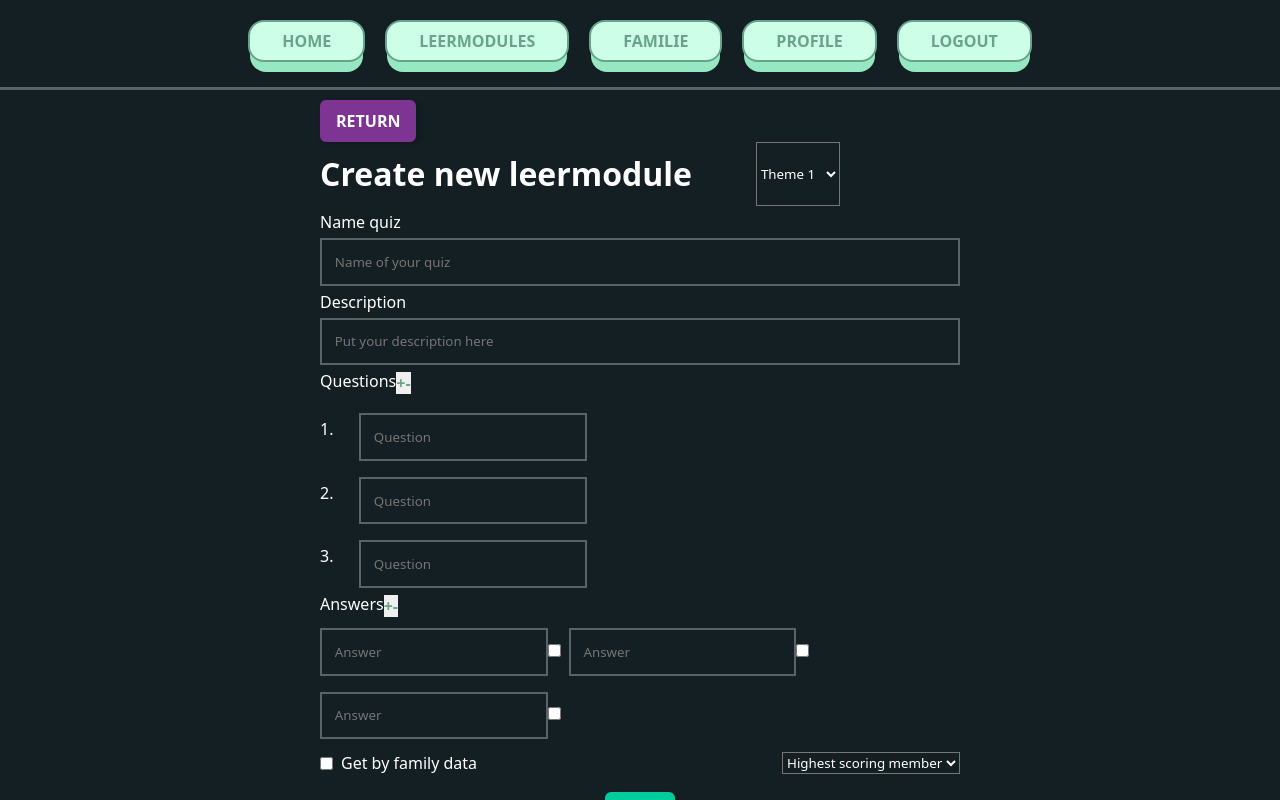
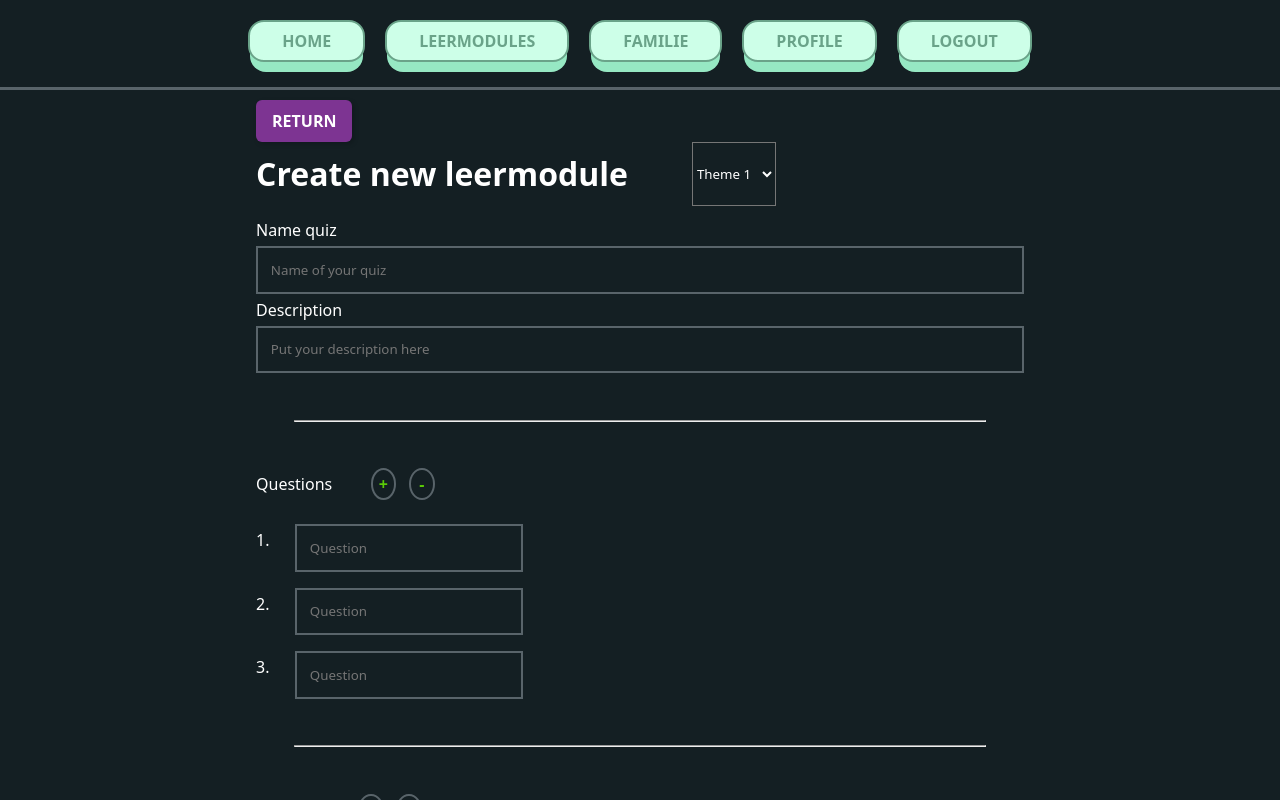
Before and after one commit to BryanBooij/TLE-3, a React (Vite) app: page /Leermodule/create in a window 1280 px wide. Built offline with nearby package versions, Linux system fonts and the light colour scheme; sample sign-in values are in the browser's storage; a web font is replaced by a local one.

Commit message:
- Gave up on the javascript part, it doesn't work and isn't needed for the last demo - Finished front-end of the create page

```diff
--- a/src/leermodule/CreateLeermodule.jsx
+++ b/src/leermodule/CreateLeermodule.jsx
@@ -5,7 +5,7 @@ import {useNavigate} from "react-router";
 import {useParams} from "react-router-dom";
 import {useState} from "react";
 import './styleLeermoduleAdmin.css';
-import './addRemoveElement.js';
+// import './addRemoveElement.js';
 import ButtonPurple from "../buttons/ButtonPurple.jsx";
 import ButtonMain from "../buttons/ButtonMain.jsx";
 
@@ -36,7 +36,7 @@ function CreateLeermodule() {
         <>
             <div id="createLeermoduleContainer">
                 <ButtonPurple alt={"Exit details page of [insert quiz name here]"} label={"Return"} onClick={() => navigate("/Leermodule")}></ButtonPurple>
-                <form action="">
+                <form action="" id={"createForm"}>
                     <div id={"titleDataCreate"}>
                         <h1>Create new leermodule</h1>
                         <select id="Theme" name="Theme">
@@ -53,16 +53,22 @@ function CreateLeermodule() {
                         </select>
                     </div>
 
+                    <div id={"basicInfo"}>
                     <label htmlFor="qname">Name quiz</label>
                     <input type="text" id="qname" name="quizname" placeholder="Name of your quiz"/>
 
                     <label htmlFor="desc">Description</label>
                     <input type="text" id="desc" name="description" placeholder="Put your description here"/>
+                    </div>
+
+                    <hr/>
 
                     <div className="increaseDecreaseBtnsCreate">
                         <label htmlFor="questions">Questions</label>
-                        <button id={"addQuestion"}>+</button>
-                        <button id={"removeQuestion"}>-</button>
+                        <div>
+                            <button id={"addQuestion"} className={"add_remove_btns"}>+</button>
+                            <button id={"removeQuestion"} className={"add_remove_btns"}>-</button>
+                        </div>
                     </div>
                     <div id="questionsContainerCreate">
                         <div>
@@ -79,22 +85,26 @@ function CreateLeermodule() {
                         </div>
                     </div>
 
+                    <hr/>
+
                     <div className="increaseDecreaseBtnsCreate">
                         <label htmlFor="answers">Answers</label>
-                        <button id={"addAnswer"}>+</button>
-                        <button id={"removeAnswer"}>-</button>
+                        <div>
+                            <button id={"addAnswer"} className={"add_remove_btns"}>+</button>
+                            <button id={"removeAnswer"} className={"add_remove_btns"}>-</button>
+                        </div>
                     </div>
                     <div id={"answersContainer"}>
                         <div className={"answers_checks"}>
-                            <input type="text" id="qname" name="quizname" placeholder="Answer"/>
+                            <input type="text" name="quizname" placeholder="Answer"/>
                             <input type="checkbox" id="check1" name="check1" value=""/>
                         </div>
                         <div className={"answers_checks"}>
-                            <input type="text" id="qname" name="quizname" placeholder="Answer"/>
+                            <input type="text" name="quizname" placeholder="Answer"/>
                             <input type="checkbox" id="check2" name="check2" value=""/>
                         </div>
                         <div className={"answers_checks"}>
-                            <input type="text" id="qname" name="quizname" placeholder="Answer"/>
+                            <input type="text" name="quizname" placeholder="Answer"/>
                             <input type="checkbox" id="check3" name="check3" value=""/>
                         </div>
                     </div>
--- a/src/leermodule/addRemoveElement.js
+++ b/src/leermodule/addRemoveElement.js
@@ -4,7 +4,15 @@ document.getElementById("addAnswer")?.addEventListener("click", addAnswer);
 document.getElementById("removeAnswer")?.addEventListener("click", removeAnswer);
 
 function addQuestion(){
+    const semiParentDiv = document.createElement("div");
+    const numberingP = document.createElement("p");
+    const questionElement = document.createElement("input");
 
+    semiParentDiv.appendChild(numberingP)
+    semiParentDiv.appendChild(questionElement)
+
+    const parentDiv = document.getElementById("questionsContainerCreate")
+    document.body.insertBefore(semiParentDiv, parentDiv);
 }
 
 function removeQuestion() {
--- a/src/leermodule/styleLeermoduleAdmin.css
+++ b/src/leermodule/styleLeermoduleAdmin.css
@@ -8,6 +8,7 @@
     --light-purple: #cb6ce6;
     --darker-purple: #7d3492;
     --white: #FFF;
+    --green: #5BCB07;
     font-family: "Comic Relief", system-ui;
 }
 
@@ -101,7 +102,7 @@ main{
 #createLeermoduleContainer{
     align-self: center;
     max-height: 90vh;
-    width: 50vw;
+    width: 60vw;
 
     >form{
         display: flex;
@@ -123,6 +124,11 @@ main{
     option{
         background-color: var(--black-tint);
         color: white;
+    }
+
+    hr{
+        color: var(--light-grey);
+        margin: 5%;
     }
 }
 
@@ -172,9 +178,20 @@ main{
     margin-top: 2vh;
 }
 
+/*Create Leermodule*/
 #titleDataCreate{
     display: flex;
     gap: 5vw;
+}
+
+#basicInfo{
+    display: flex;
+    flex-direction: column;
+}
+
+#createForm{
+    display: flex;
+    gap: 1vh;
 }
 
 /*Classes*/
@@ -249,8 +266,22 @@ main{
     text-align: center;
 }
 
-/*⭐: Is for collapse feature, please leave be, might still use it */
-/*.content_collapse{*/
-/*    display: none;*/
-/*    overflow: hidden;*/
-/*}*/
+/*Create pagina*/
+.add_remove_btns{
+    border-radius: 50%;
+    width: 2vw;
+    /*height: 45%; */
+    color: var(--green);
+    background-color: var(--black-tint);
+    border: var(--light-grey) solid 2px;
+}
+
+.increaseDecreaseBtnsCreate{
+    display: flex;
+    gap: 3vw;
+}
+
+.increaseDecreaseBtnsCreate > div{
+    display: flex;
+    gap: 1vw;
+}
```
